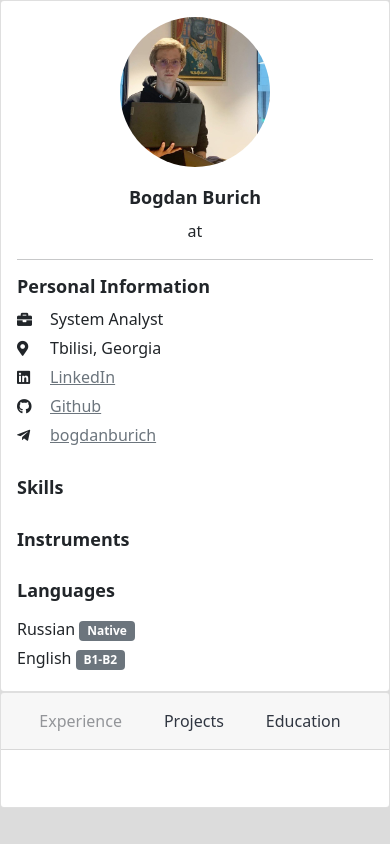
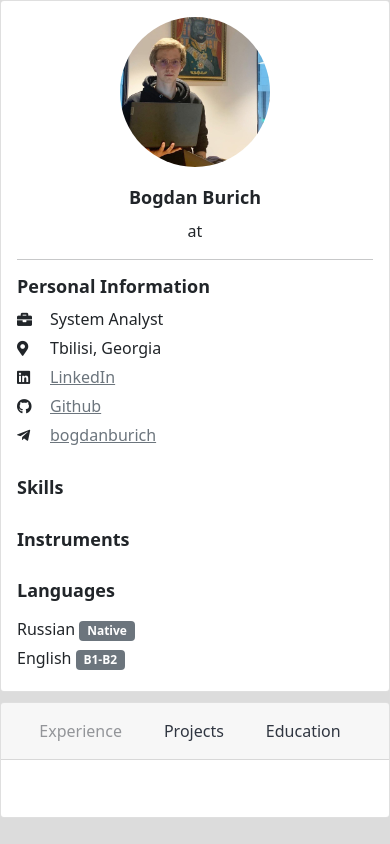
Before and after one commit to bogdanburich/bburich, a Django app: template bburich/templates/main_page/index.html in a window 390 px wide. Run offline with Django 3.2, Linux system fonts and the light colour scheme; the template is opened without the code that fills it, so the values that code supplies are empty; some libraries are stand-ins or nearby versions.

Commit message:
style fixes

```diff
--- a/bburich/static/css/style.css
+++ b/bburich/static/css/style.css
@@ -146,9 +146,19 @@ a:visited {
     .container {
         padding:0;
         margin:0;
-      }
+    }
 
-      body {
+    .left-profile-card {
+        margin-bottom: 10px;
+    }
+
+    body {
         padding:0;
-      }
+    }
 }
+
+@media (max-width: 992px) {
+    .left-profile-card {
+        margin-bottom: 10px;
+    }
+}
```
